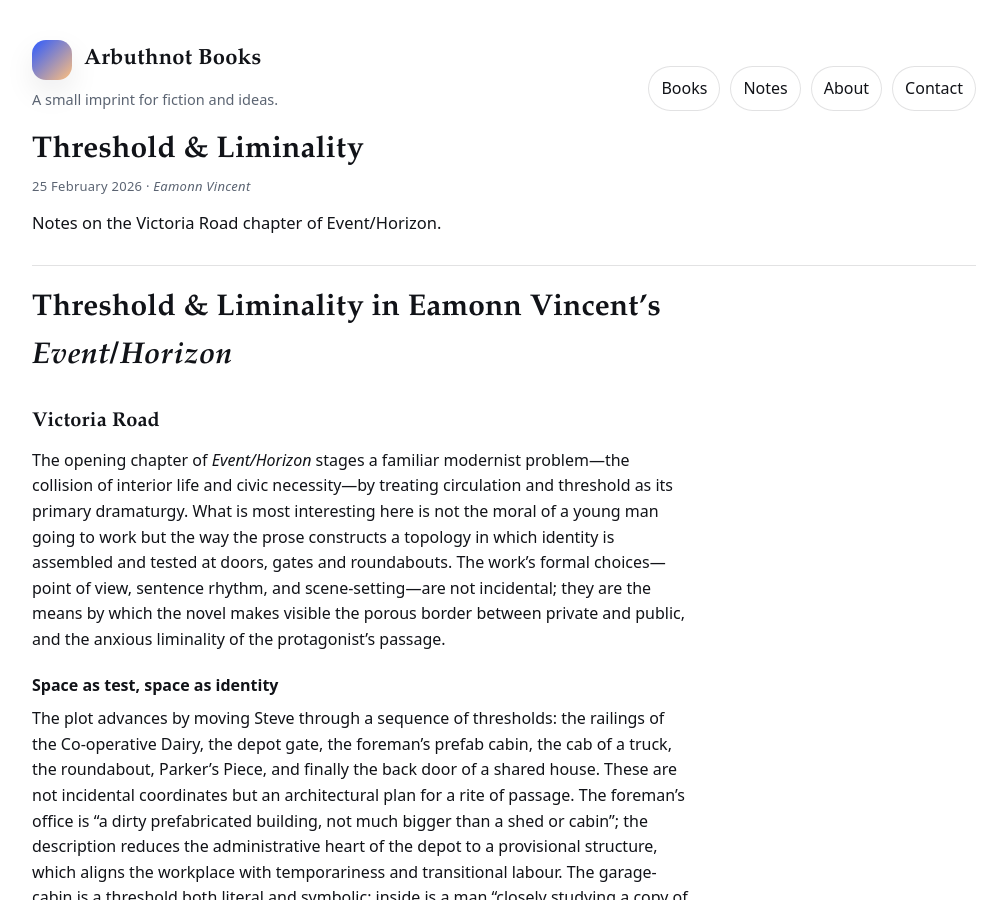
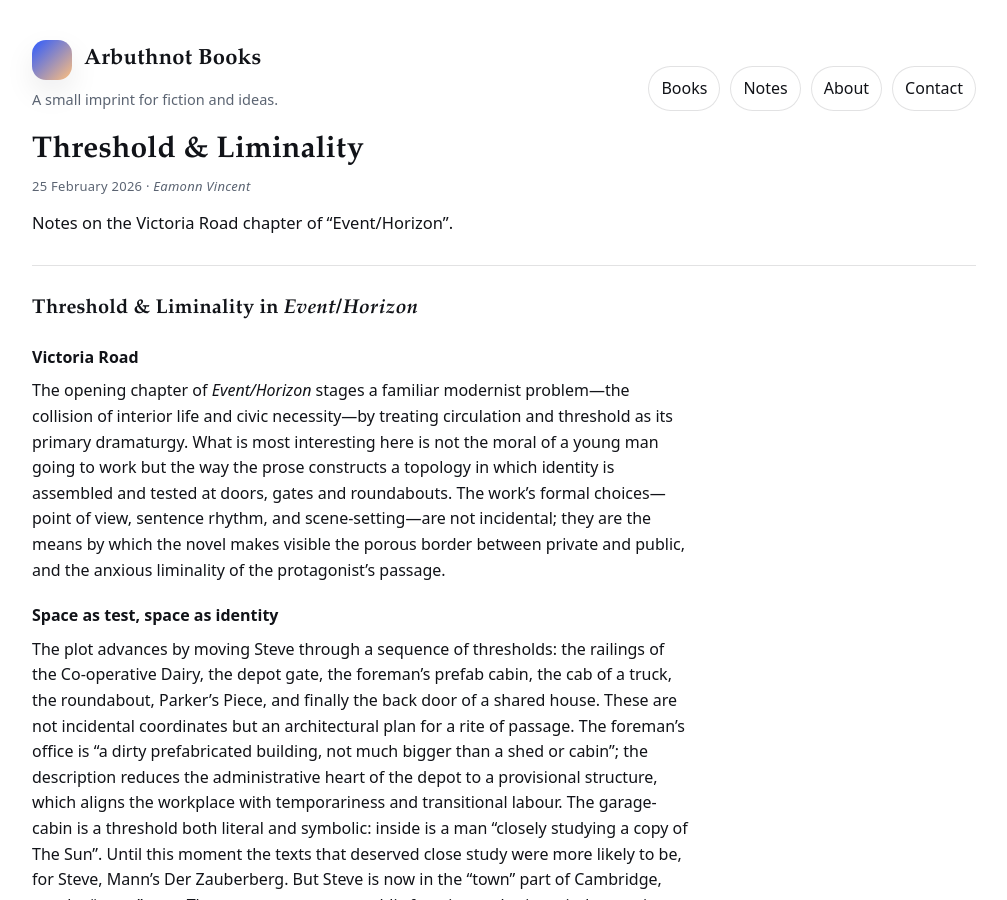
Before and after one commit to eamonnvi/Arbuthnot-Books, a Jekyll site: the page built from _posts/2026-02-25-Victoria-Road.md, in a window 1280 px wide and 900 px high. Shown: the whole window, without its empty margins (136-1143 px from the left). Built offline with Jekyll 4.4.1, drawn with Linux system fonts in a browser that asks for light colours.

Commit message:
Re-ordered headings in Vic Road Note

```diff
--- a/_posts/2026-02-25-Victoria-Road.md
+++ b/_posts/2026-02-25-Victoria-Road.md
@@ -2,11 +2,11 @@
 title: Threshold & Liminality
 date: 2026-02-25
 author: Eamonn
-lede: Notes on the Victoria Road chapter of Event/Horizon.
+lede: Notes on the Victoria Road chapter of “Event/Horizon”.
 ---
-# Threshold & Liminality in Eamonn Vincent’s *Event/Horizon*
+##  Threshold & Liminality in *Event/Horizon*
 
-## Victoria Road
+### Victoria Road
 
 The opening chapter of *Event/Horizon* stages a familiar modernist problem—the collision of interior life and civic necessity—by treating circulation and threshold as its primary dramaturgy. What is most interesting here is not the moral of a young man going to work but the way the prose constructs a topology in which identity is assembled and tested at doors, gates and roundabouts. The work’s formal choices—point of view, sentence rhythm, and scene-setting—are not incidental; they are the means by which the novel makes visible the porous border between private and public, and the anxious liminality of the protagonist’s passage.
 
@@ -15,22 +15,22 @@ The plot advances by moving Steve through a sequence of thresholds: the railings
 
 The driving test is staged as a spatial litmus: the gaffer does not proceed by way of questions, but instead asks Steve to take a battered old truck onto the city streets. By making Steve perform before other road-users, the narrative turns an otherwise intimate assessment—worthiness for paid work—into public display. The truck moves geometrically through narrow streets and roundabouts; the narrative records these with the precise choreography of an architect’s plan: reverse, three-point turn, roundabout, re-entry into the yard. That choreography is the novel’s way of converting ethical and class anxieties into measurable manoeuvres. The gaffer’s verdict—“Fucking awful”—is delivered in the cabin but functions as a civic judgment: Steve’s competence, and therefore his capacity to cross the threshold from dependent student to wage-earner, is publicly calibrated.
 
-## Point of view and narrative distance
+### Point of view and narrative distance
 The prose maintains a restrained third-person point of view almost exclusively through Steve, but it is attentively calibrated: the narrative voice offers sensory and technical detail (searching for reverse, the “paucity of dials and switchgear,” the clutch heaviness) that creates intimacy without yielding to interior monologue. This close-but-not-confessional distance allows the text both to disclose Steve’s nervousness and to stage his actions as observable performances. Consider the asymmetry of access: we get his anxiety (“clammy with sweat”), his thought processes (he “had been giving some thought to what the cardinal traits of a milkman might be”), but the gaffer’s interiority is not opened. The foreman remains a public functionary whose assessments are enacted, not narrated. The effect is architectural: Steve occupies thresholds; the gaffer occupies checkpoints.
 
 The narrative’s syntactic choices mirror this architecture. Long, cumulative sentences catalogue procedures and environmental detail during movement—searches for gears, the clutch’s travel, the “huge steering wheel”—so that syntax replicates exertion. By contrast, short declaratives and direct reported speech puncture that effort with blunt social realities: “Fucking awful.” Those terse utterances act like lintels in the prose—load-bearing, abrupt—separating one register from another and emphasizing moments of social adjudication.
 
-## Public history as private condition
+### Public history as private condition
 The text threads explicit socio-historical references—“oil price rises, the miners’ strike, three-day weeks”—into personal explanation, making the public economy the immediate cause of Steve’s domestic anxieties. This is not background colour but structural ballast. The job as milkman, a public-facing service role that occupies the edges of urban life at dawn, becomes symbolically apt: Steve must navigate public space at an hour when private life is still anchored in domestic interiors. Work is not merely an economic necessity; it is the mechanism by which private biography encounters public contingency. The narrative therefore positions the economy not as thematic wallpaper but as an infrastructural condition that reshapes thresholds—where one can live, how one moves between places, what kinds of identity one can afford.
 
-## Shared houses as liminal architecture
+### Shared houses as liminal architecture
 If the depot is a public threshold, the shared house is a deliberately ambiguous interior that blurs the private and communal. Rooms are personal—the bay window where Angie writes, Steve’s bed—but they open readily into a social living room that functions as a semi-public salon. The evening meal, the music listening, the collective jokes about Beefheart’s *nom de guerre*, the mutual disclosure of “real names” provokes a continuous redefinition of intimacy. The house’s publicness is performative: it provides a stage for identity work (Alan’s “Hazy Little Lady” song, debates over pseudonyms), yet it retains private seams (Steve and Angie’s conversation about Brighton and Cambridge). The design of the shared house—open kitchen, sitting room, bedroom bay—produces a liminal environment where the domestic is constantly negotiated in public.
 
-## Names, performances and doubling
+### Names, performances and doubling
 The episode about Captain Beefheart’s pseudonyms is not mere discursive fun; it doubles the book’s central problem—the negotiation of selfhood under public scrutiny. The band members’ stage names are “clever” masks, and the housemates’ debate about them turns into a parable: the public face is staged, the private name resists appropriation, and both are objects of social commentary. Jez’s list of “real” names—delivered deadpan—shows how identity slips between performance and material fact. Similarly, the repeated references to music (Beefheart, Pink Floyd) create moments of communal ritual that regulate the transition from one mode of life to another: music as threshold rite, as temporary suspension of economic anxieties.
 
-## Rituals of passage: the Reality Checkpoint
+### Rituals of passage: the Reality Checkpoint
 The most explicit spatial-symbolic device is the lamp post on Parker’s Piece, formally labeled with the graffiti-turned-painted slogan “Reality Checkpoint.” The narrator notes Steve’s reassessment of that inscription: what had been a student joke is recast “as symbolising the transition from life as a spaced-out student to one full of crash gearboxes and canny gaffers.” The lamp post is an architectural emblem of liminality: it functions as a threshold marker on the map of Steve’s life. Important here is how the text makes that emblem literal—he dismounts, looks, considers the inscription—so that symbolic thresholds coincide with embodied gestures. The checkpoint is not an abstraction; it is a place you cross, and the crossing alters perception.
 
-## Conclusion
+### Conclusion
 The **Victoria Road** chapter constructs its drama where architecture and conduct intersect. Thresholds—physical, social, temporal—are the novel’s primary device for dramatizing the overlap of public and private. Through careful control of point of view, syntactic modulation and the choreography of space, the prose shows how identity is negotiated at doors, on roundabouts and beneath a painted lamp post labelled “Reality Checkpoint.” The stakes are modest and precise: not a grand *Bildung* but a series of crossings that will determine how a young man will be seen in a city that insists on testing him publicly, and that will determine who he can be in the private rooms he returns to.
```
